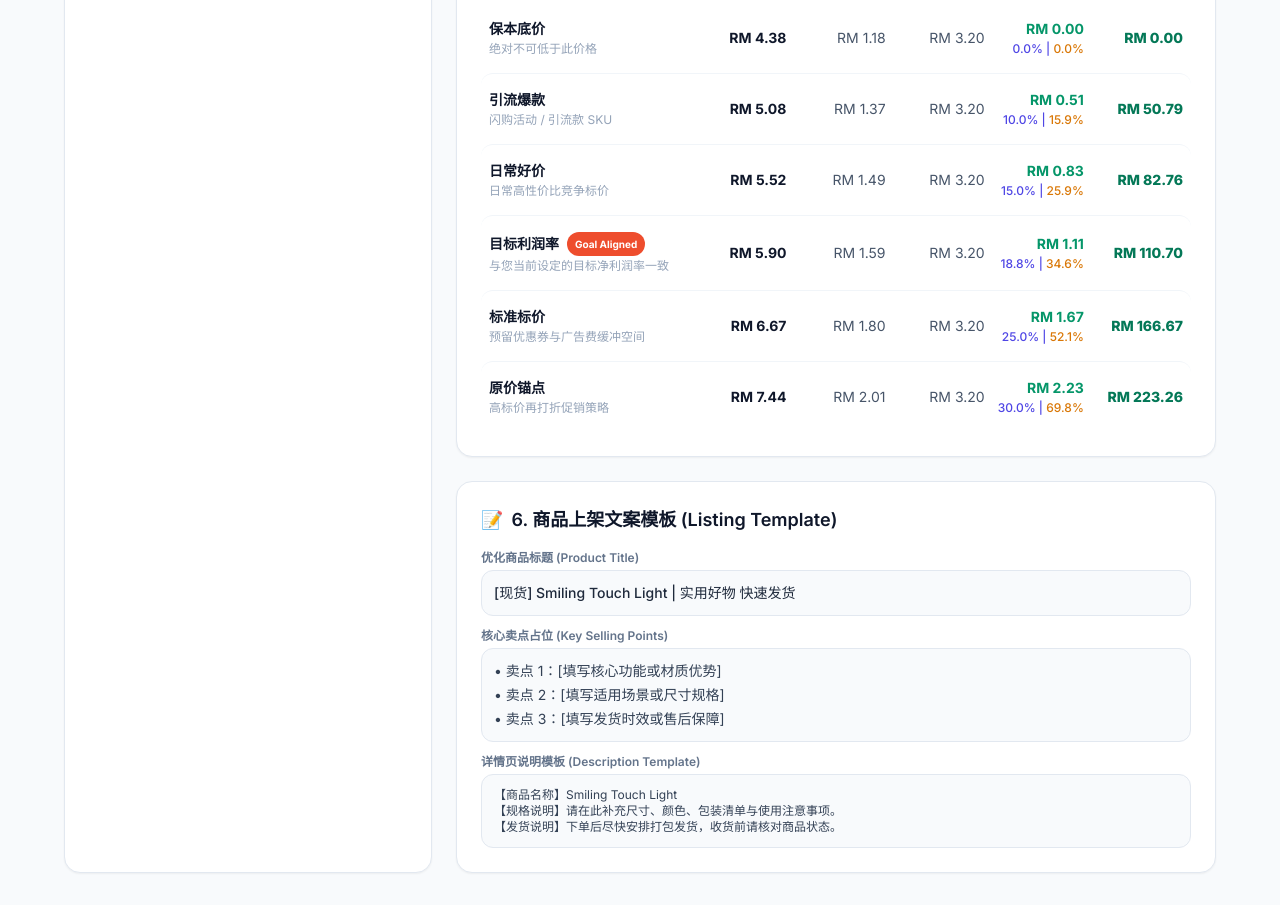
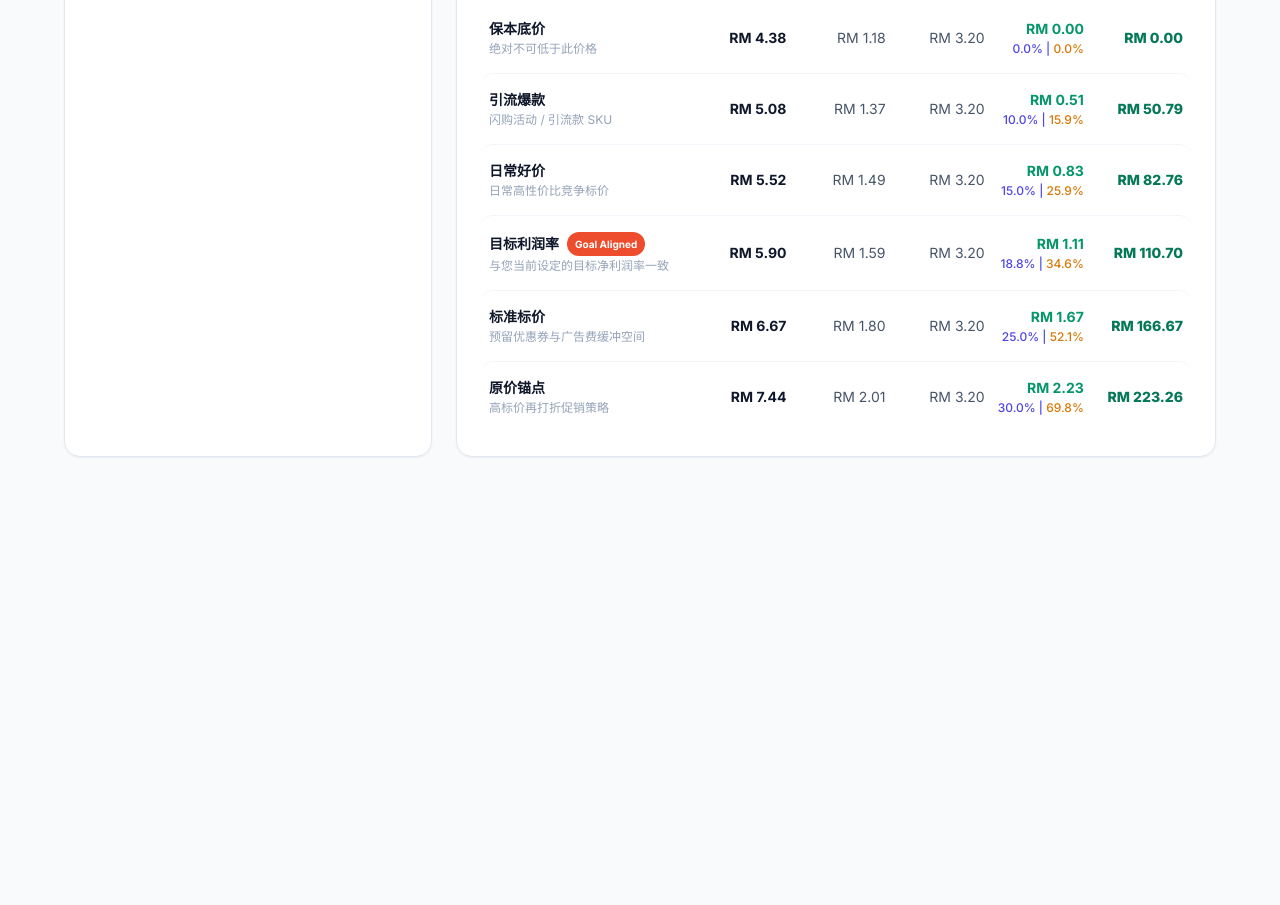
Before and after one commit to tukanggo/uchoice, a plain HTML site: page index.html in a window 1280 px wide. Shown: the part 1177-2082 px from the top of the page. After the commit the page ends 1666 px from the top, so only its background shows below. Drawn offline with nearby package versions, Linux system fonts and the light colour scheme.

Commit message:
Update index.html

```diff
--- a/index.html
+++ b/index.html
@@ -80,7 +80,7 @@
             <!-- 右侧：财务摘要、微调、图表与档位明细卡片 -->
             <div class="space-y-6 lg:col-span-2">
 
-                <!-- 2. 本地财务定价摘要 -->
+                <!-- 2. 成本结构与定价摘要 -->
                 <div class="bg-white rounded-2xl shadow-sm border border-slate-200 p-6 space-y-3">
                     <h2 class="text-lg font-semibold text-slate-900 flex items-center gap-2">
                         <span>💡</span> <span data-i18n="summary_title">2. 成本结构与定价摘要 (Pricing Summary)</span>
@@ -168,27 +168,6 @@
                     </div>
                 </div>
 
-                <!-- 6. 商品上架文案模板 -->
-                <div class="bg-white rounded-2xl shadow-sm border border-slate-200 p-6 space-y-4">
-                    <h2 class="text-lg font-semibold text-slate-900 flex items-center gap-2">
-                        <span>📝</span> <span data-i18n="template_title">6. 商品上架文案模板 (Listing Template)</span>
-                    </h2>
-                    <div class="space-y-3 text-sm">
-                        <div>
-                            <label class="block text-xs font-semibold text-slate-500 mb-1" data-i18n="lbl_gen_title">优化商品标题 (Product Title)</label>
-                            <div id="gen-title" class="p-3 bg-slate-50 border border-slate-200 rounded-xl font-medium text-slate-800 select-all">-</div>
-                        </div>
-                        <div>
-                            <label class="block text-xs font-semibold text-slate-500 mb-1" data-i18n="lbl_gen_points">核心卖点占位 (Key Selling Points)</label>
-                            <div id="gen-points" class="p-3 bg-slate-50 border border-slate-200 rounded-xl text-slate-700 space-y-1">-</div>
-                        </div>
-                        <div>
-                            <label class="block text-xs font-semibold text-slate-500 mb-1" data-i18n="lbl_gen_desc">详情页说明模板 (Description Template)</label>
-                            <div id="gen-desc" class="p-3 bg-slate-50 border border-slate-200 rounded-xl text-slate-700 whitespace-pre-line text-xs">-</div>
-                        </div>
-                    </div>
-                </div>
-
             </div>
         </div>
 
@@ -223,11 +202,7 @@
                 th_fee: "平台扣点",
                 th_cost: "总成本",
                 th_profit: "单件净利润 (利润率/ROI)",
-                th_total: "总利润 (批量)",
-                template_title: "6. 商品上架文案模板 (Listing Template)",
-                lbl_gen_title: "优化商品标题 (Product Title)",
-                lbl_gen_points: "核心卖点占位 (Key Selling Points)",
-                lbl_gen_desc: "详情页说明模板 (Description Template)"
+                th_total: "总利润 (批量)"
             },
             en: {
                 input_title: "1. Product Parameters",
@@ -251,11 +226,7 @@
                 th_fee: "Platform Fee",
                 th_cost: "Total Cost",
                 th_profit: "Net Profit / Unit",
-                th_total: "Total Profit (Qty)",
-                template_title: "6. Listing Copy Template",
-                lbl_gen_title: "Optimized Product Title",
-                lbl_gen_points: "Key Selling Points",
-                lbl_gen_desc: "Description Template"
+                th_total: "Total Profit (Qty)"
             }
         };
 
@@ -336,7 +307,6 @@
 
             const price = parseFloat(document.getElementById('input-custom-price').value) || 0;
             updateSummaryAndVisuals(price);
-            updateTemplateCopy();
         }
 
         function updateSummaryAndVisuals(price) {
@@ -371,27 +341,6 @@
 
             updateChart();
             updateTiersCards();
-        }
-
-        function updateTemplateCopy() {
-            const productName = document.getElementById('input-product-name').value.trim() || "Product";
-            if (currentLang === 'zh') {
-                document.getElementById('gen-title').innerText = `[现货] ${productName} | 实用好物 快速发货`;
-                document.getElementById('gen-points').innerHTML = `
-                    <div>• 卖点 1：[填写核心功能或材质优势]</div>
-                    <div>• 卖点 2：[填写适用场景或尺寸规格]</div>
-                    <div>• 卖点 3：[填写发货时效或售后保障]</div>
-                `;
-                document.getElementById('gen-desc').innerText = `【商品名称】${productName}\n【规格说明】请在此补充尺寸、颜色、包装清单与使用注意事项。\n【发货说明】下单后尽快安排打包发货，收货前请核对商品状态。`;
-            } else {
-                document.getElementById('gen-title').innerText = `[Ready Stock] ${productName} | Everyday Essential & Fast Shipping`;
-                document.getElementById('gen-points').innerHTML = `
-                    <div>• Point 1: [Add key feature or material benefit]</div>
-                    <div>• Point 2: [Add use case, size, or specification]</div>
-                    <div>• Point 3: [Add dispatch speed or warranty details]</div>
-                `;
-                document.getElementById('gen-desc').innerText = `[Product Name] ${productName}\n[Specifications] Add dimensions, variants, included items, and care notes here.\n[Shipping] Dispatched promptly after order confirmation.`;
-            }
         }
 
         function updateChart() {
@@ -434,7 +383,6 @@
         }
 
         function getTiersData() {
-            const customMargin = (parseFloat(document.getElementById('input-target-margin').value) || 0) / 100.0;
             const customPriceVal = parseFloat(document.getElementById('input-custom-price').value) || 0;
             const qty = Math.max(1, parseInt(document.getElementById('input-qty').value) || 100);
 
```
